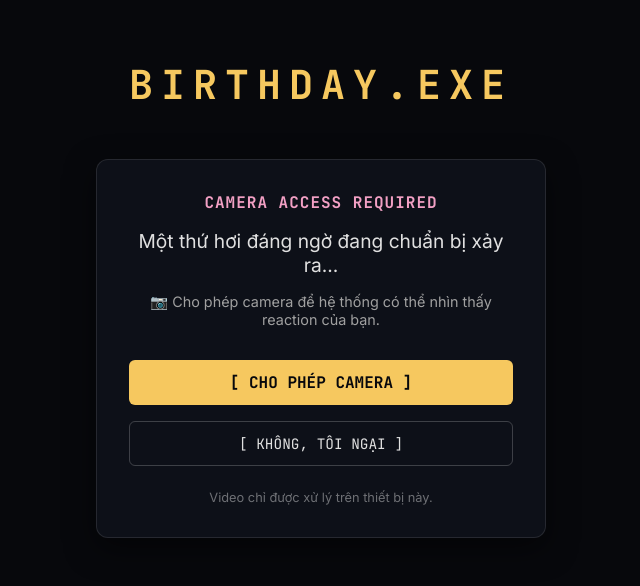
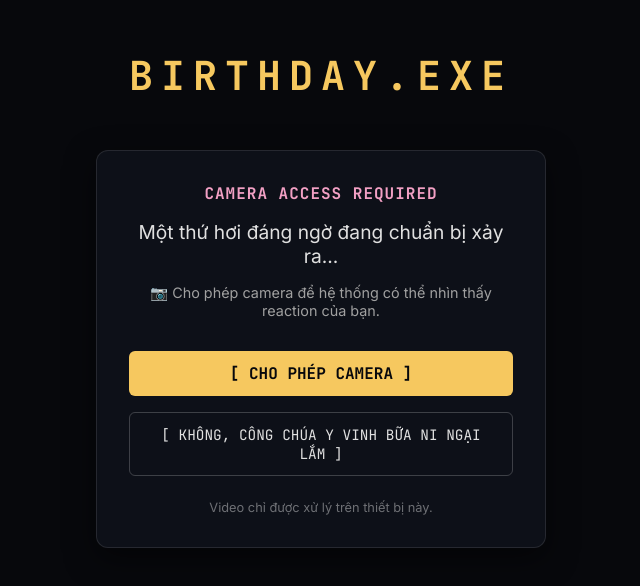
Before and after one commit to datnvq/birthday-exe, a React (Vite) app: page / in a window 1280 px wide. Shown: the part 102-688 px from the top of the page, without its empty margins (319-959 px from the left). Built offline with nearby package versions, Linux system fonts and the light colour scheme.

Commit message:
Update CameraPermission.jsx

```diff
--- a/src/components/CameraPermission.jsx
+++ b/src/components/CameraPermission.jsx
@@ -67,7 +67,7 @@ const CameraPermission = ({ onGranted, onSkip }) => {
           </button>
 
           <button onClick={handleRefusal} style={styles.skipButton}>
-            [ KHÔNG, TÔI NGẠI ]
+            [ KHÔNG, CÔNG CHÚA Y VINH BỮA NI NGẠI LẮM ]
           </button>
 
           <p style={styles.privacy}>Video chỉ được xử lý trên thiết bị này.</p>
```
